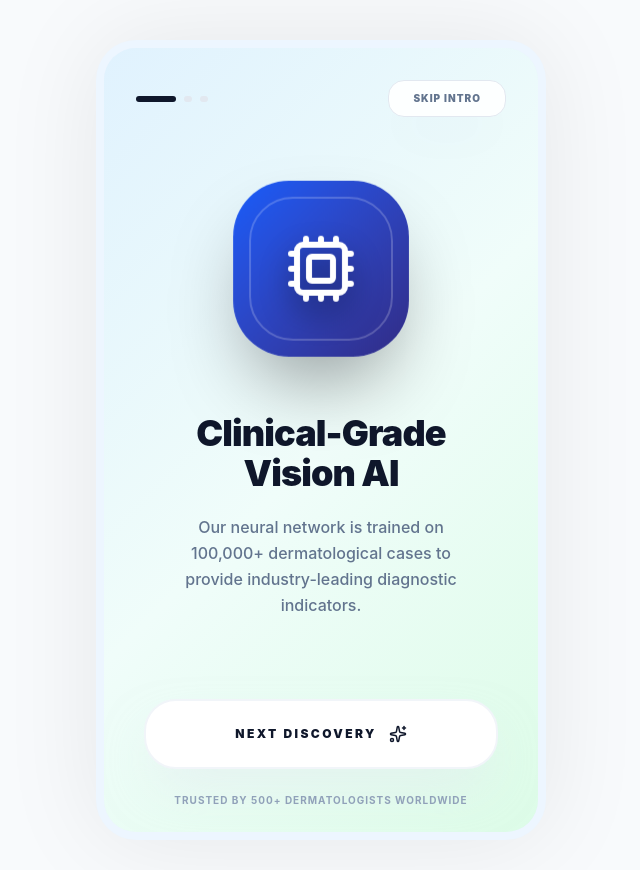
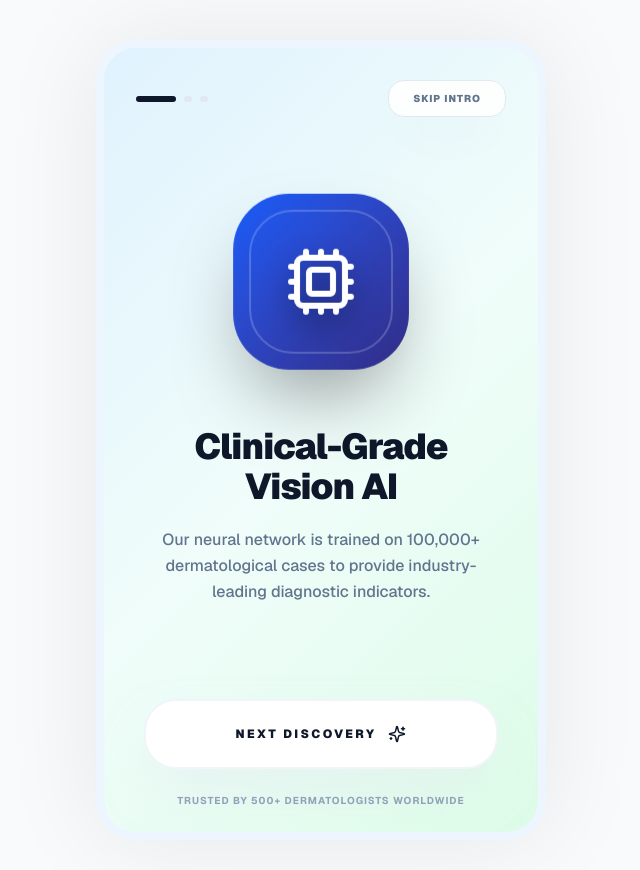
Before and after one commit to uzairraza73/FYP-App, a Next.js app: page / in a window 1280 px wide. Shown: the top 870 px of the page, without its empty margins (319-959 px from the left). Built offline with nearby package versions, Linux system fonts and the light colour scheme.

Commit message:
Build Fix: Downgraded Next.js/React to stable versions (15.1/19.0) and moved Tailwind 4 to 'dependencies' to fix missing styles on Vercel. Standardized font handling to resolve 404/layout issues.

```diff
--- a/src/app/globals.css
+++ b/src/app/globals.css
@@ -62,8 +62,8 @@
   body {
     background-color: var(--background);
     color: var(--foreground);
-    font-family: 'Inter', sans-serif;
-    @apply antialiased selection:bg-clinical-blue/10 selection:text-clinical-blue;
+    font-family: var(--font-geist-sans), sans-serif;
+    @apply antialiased;
   }
 
   h1 { @apply text-3xl font-extrabold tracking-tight text-dark-blue dark:text-white; }
```
Also changed, not shown: package.json (+18 -16 lines).
